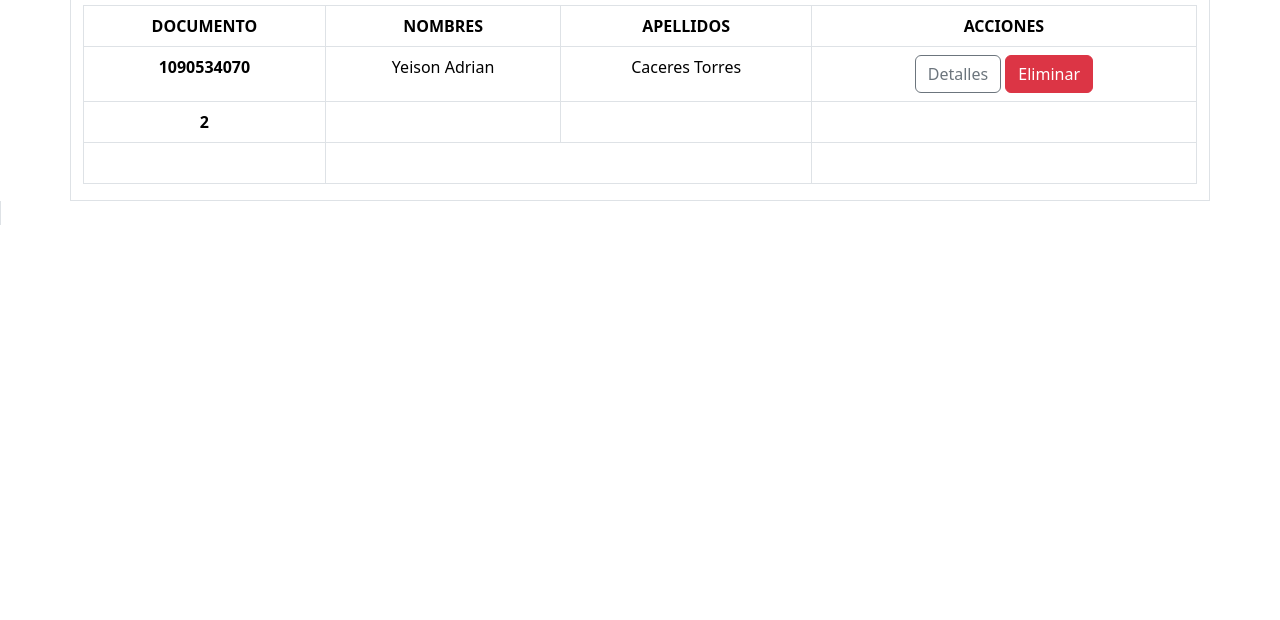
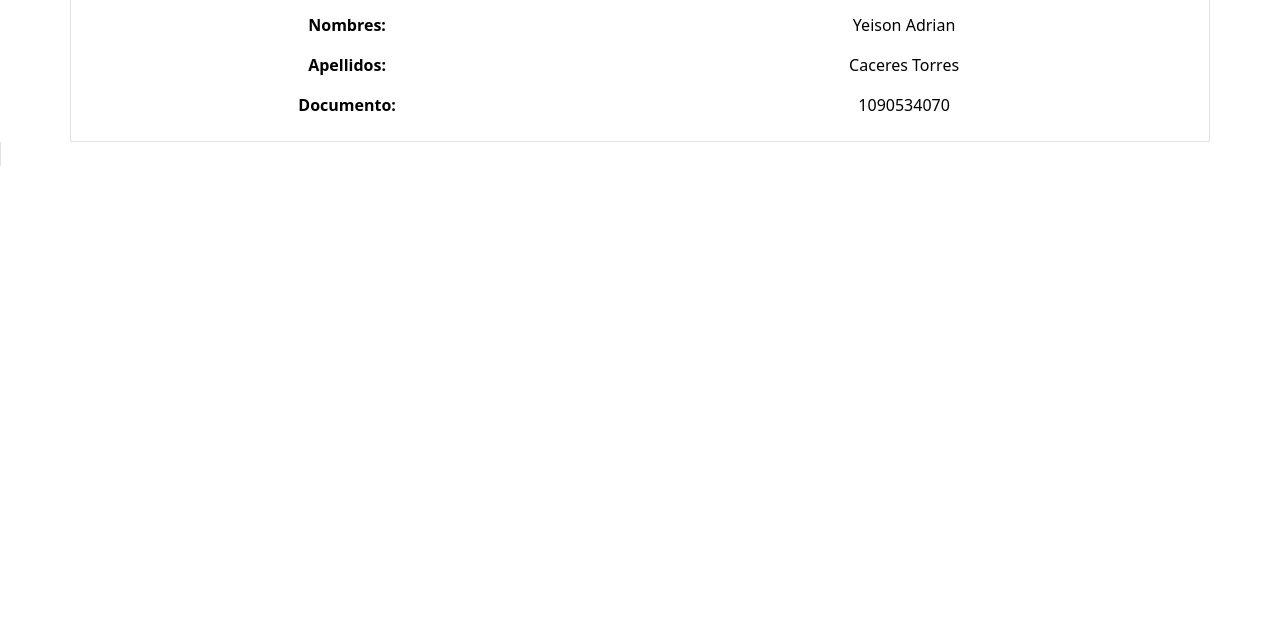
Before and after one commit to YeisonCcrs/quiz-1, a plain HTML site: page cliente-detalle.html in a window 1280 px wide. Shown: the part 180-800 px from the top of the page. Drawn offline with nearby package versions, Linux system fonts and the light colour scheme.

Commit message:
Version final (1.0.0)

```diff
--- a/cliente-detalle.html
+++ b/cliente-detalle.html
@@ -32,38 +32,25 @@
 
       <span class="border">
           <div class="container border container-mod">
-            <h1 class="text-center title-mod">Lista Clientes</h1>
-            <table class="table table-bordered text-center">
+            <h1 class="text-center title-mod">Detalles del cliente</h1>
+            <table class="table table-borderless text-center">
                 <thead>
-                  <tr>
-                    <th scope="col">DOCUMENTO</th>
-                    <th scope="col">NOMBRES</th>
-                    <th scope="col">APELLIDOS</th>
-                    <th scope="col">ACCIONES</th>
-                  </tr>
+                    <tr class="row">
+                        <col>
+                        <td> <strong> Nombres: </strong></td>
+                        <td>Yeison Adrian</td>
+                    </tr>
+                    <tr class="row">
+                        <col>
+                        <td><strong>Apellidos: </strong></td>
+                        <td>Caceres Torres</td>
+                    </tr>
+                    <tr class="row">
+                        <col>
+                        <td><strong>Documento: </strong></td>
+                        <td>1090534070</td>
+                    </tr>
                 </thead>
-                <tbody>
-                  <tr>
-                    <th scope="row">1090534070</th>
-                    <td>Yeison Adrian</td>
-                    <td>Caceres Torres</td>
-                    <td>
-                        <button type="button" class="btn btn-outline-secondary">Detalles</button>
-                        <button type="button" class="btn btn-danger">Eliminar</button>
-                    </td>
-                  </tr>
-                  <tr>
-                    <th scope="row">2</th>
-                    <td>&nbsp;</td>
-                    <td>&nbsp;</td>
-                    <td>&nbsp;</td>
-                  </tr>
-                  <tr>
-                    <th scope="row">&nbsp;</th>
-                    <td colspan="2">&nbsp;</td>
-                    <td>&nbsp;</td>
-                  </tr>
-                </tbody>
               </table>
             </div>
       </span>
```
Also changed, not shown: index.html (+3 -3 lines), nuevo-cliente.html (+1 -1 lines).
